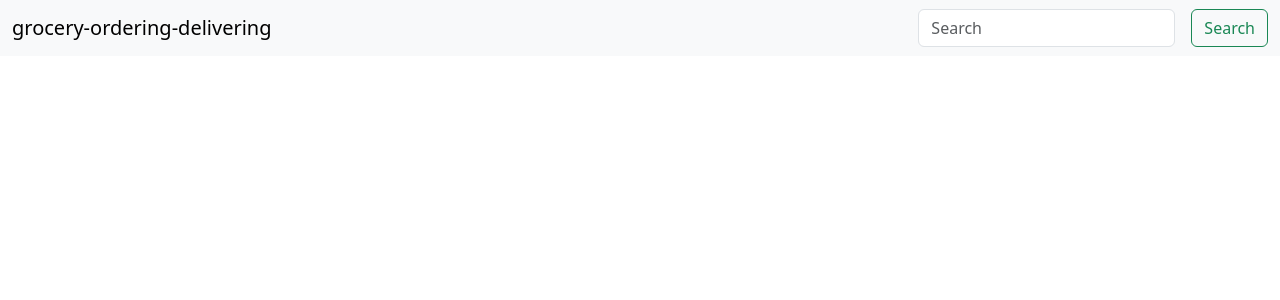
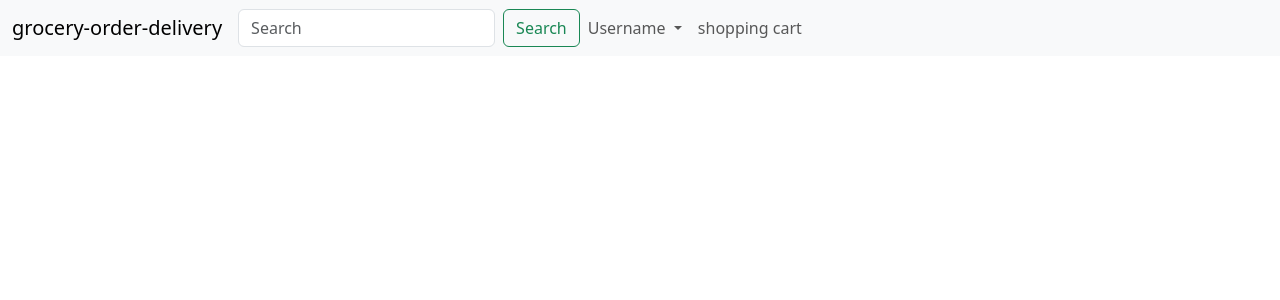
Before and after one commit to yaowuvanier/Supermarket-Ordering-and-Delivery-System, an Angular app in the folder frontend-ng/: page / in a window 1280 px wide. Shown: the top 300 px of the page. Built offline with nearby package versions, Linux system fonts and the light colour scheme.

Commit message:
adding login part of navbar

```diff
--- a/frontend-ng/src/app/header/header.component.html
+++ b/frontend-ng/src/app/header/header.component.html
@@ -1,14 +1,51 @@
-<nav class="navbar bg-primary bg-body-tertiary">
+<nav class="navbar navbar-expand-lg bg-body-tertiary">
   <div class="container-fluid">
-    <a class="navbar-brand">grocery-ordering-delivering</a>
+    <a class="navbar-brand" href="#">grocery-order-delivery</a>
+    <button
+      class="navbar-toggler"
+      type="button"
+      data-bs-toggle="collapse"
+      data-bs-target="#navbarNavDropdown"
+      aria-controls="navbarNavDropdown"
+      aria-expanded="false"
+      aria-label="Toggle navigation"
+    >
+      <span class="navbar-toggler-icon"></span>
+    </button>
+
     <form class="d-flex" role="search">
       <input
-        class="form-control me-3"
+        class="form-control me-2"
         type="search"
         placeholder="Search"
         aria-label="Search"
       />
       <button class="btn btn-outline-success" type="submit">Search</button>
     </form>
+
+    <div class="collapse navbar-collapse" id="navbarNavDropdown">
+      <ul class="navbar-nav">
+        <li ngbDropdown class="nav-item dropdown">
+          <a
+            ngbDropdownToggle
+            class="nav-link dropdown-toggle"
+            href="#"
+            role="button"
+            data-bs-toggle="dropdown"
+            aria-expanded="false"
+          >
+            Username
+          </a>
+          <ul ngbDropdownMenu class="dropdown-menu">
+            <li><a class="dropdown-item" href="#">My Orders</a></li>
+            <li><a class="dropdown-item" href="#">Manage orders</a></li>
+            <li><a class="dropdown-item" href="#">Manage products</a></li>
+          </ul>
+        </li>
+        <li class="nav-item">
+          <a class="nav-link" href="#">shopping cart</a>
+        </li>
+      </ul>
+    </div>
   </div>
 </nav>
```
